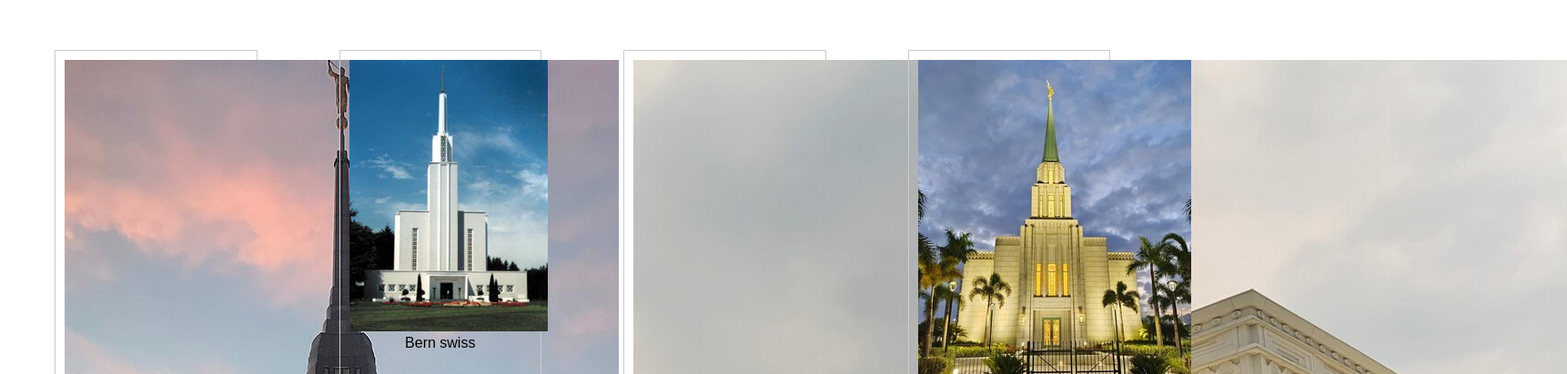
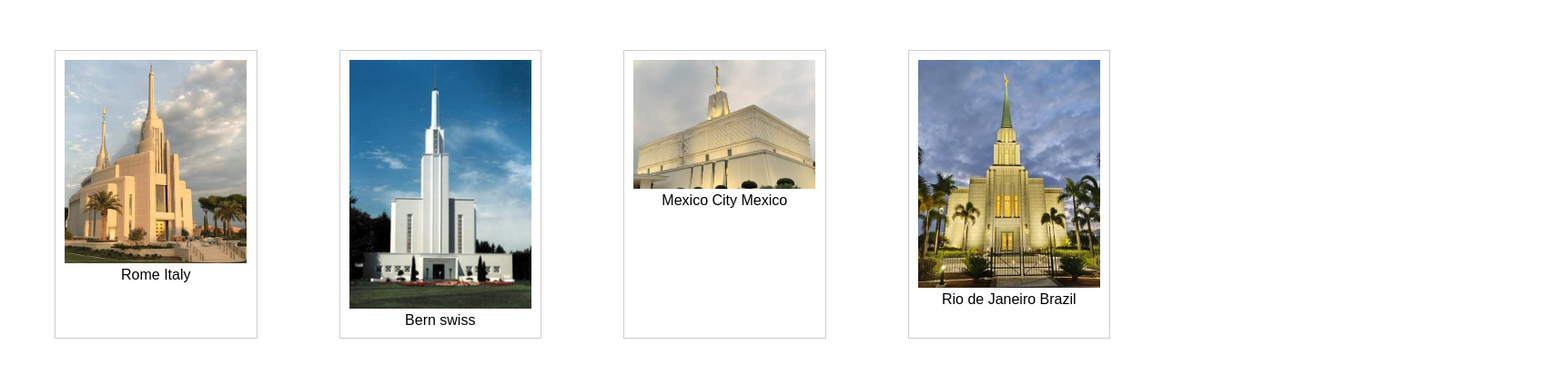
Before and after one commit to darios25/wdd131, a plain HTML site: page temples.html in a window 1280 px wide. Shown: the part 211-623 px from the top of the page at 91% size, 1722 px wide, since content can reach past the window. Drawn offline with Linux system fonts and the light colour scheme.

Commit message:
resize images

```diff
--- a/styles/temples.css
+++ b/styles/temples.css
@@ -49,6 +49,10 @@ figure {
     padding: 10px;
 }
 
+img{
+    width: 200px;
+}
+
 footer {
     background: #222;
     color: white;
--- a/temples.html
+++ b/temples.html
@@ -27,7 +27,7 @@
         <h1>Home</h1>
         <section class="gallery">
             <figure>
-                <img src="images/Rome.jpg" alt="Temple 1">
+                <img src="images/rome..jpg" alt="Temple 1">
                 <figcaption>Rome Italy</figcaption>
             </figure>
             <figure>
```
Also changed, not shown: images/rome-temple.jpg (added), images/rome..jpg (added).
